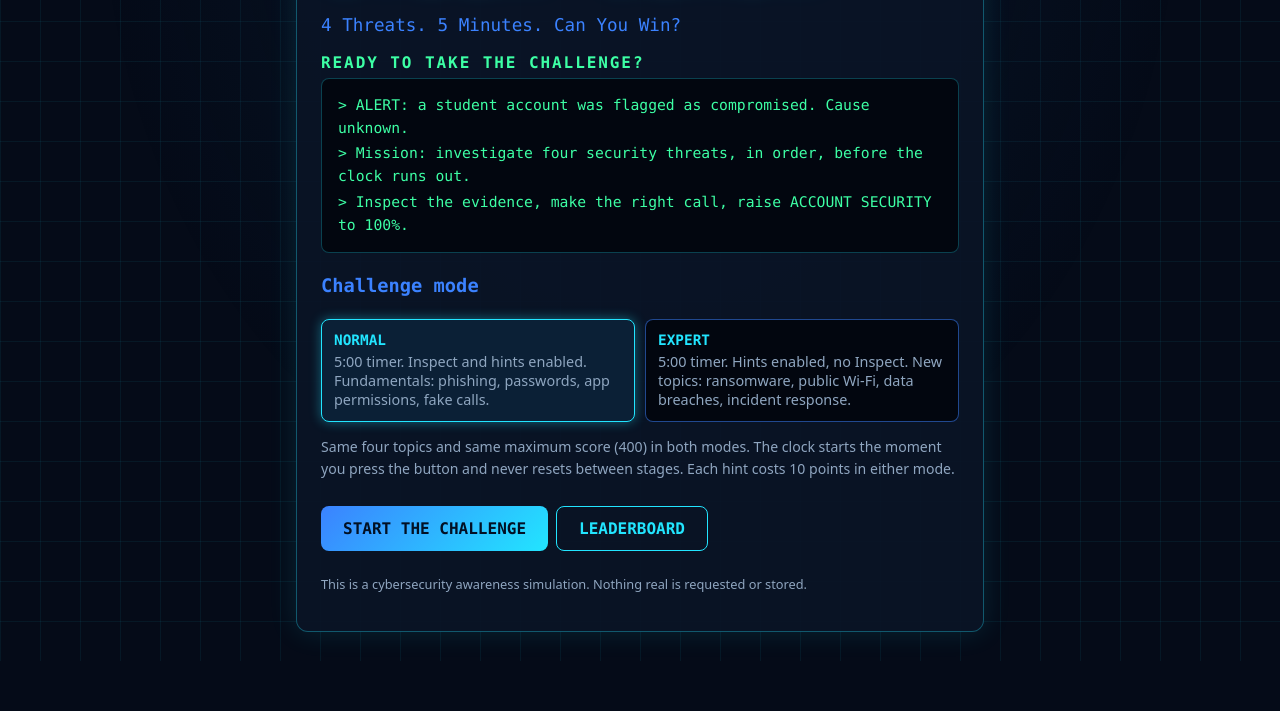
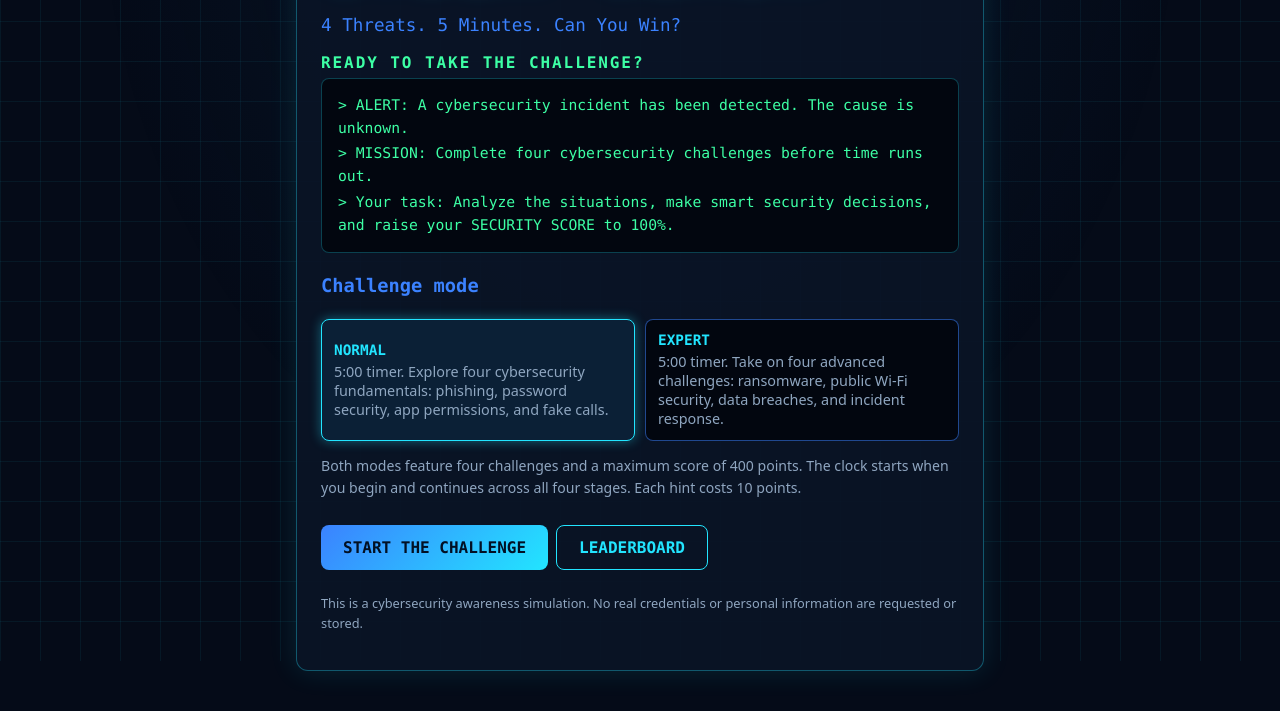
Before and after one commit to l-ctrl887/Cyber_Clash, a plain HTML site: page index.html in a window 1280 px wide. Shown: the part 139-850 px from the top of the page. Before the commit the page ends 819 px from the top, so only its background shows below. Drawn offline with Linux system fonts and the light colour scheme.

Commit message:
Update index.html

```diff
--- a/index.html
+++ b/index.html
@@ -10,13 +10,30 @@
 <section id="welcome" class="screen active">
  <h1>CYBER CLASH</h1><p class="sub">4 Threats. 5 Minutes. Can You Win?</p>
  <p class="cta">READY TO TAKE THE CHALLENGE?</p>
- <div class="term"><p>&gt; ALERT: a student account was flagged as compromised. Cause unknown.</p><p>&gt; Mission: investigate four security threats, in order, before the clock runs out.</p><p>&gt; Inspect the evidence, make the right call, raise ACCOUNT SECURITY to 100%.</p></div>
+ <div class="term"><p>&gt; ALERT: A cybersecurity incident has been detected. The cause is unknown.</p><p>&gt; MISSION: Complete four cybersecurity challenges before time runs out.</p><p>&gt; Your task: Analyze the situations, make smart security decisions, and raise your SECURITY SCORE to 100%.</p></div>
  <h3>Challenge mode</h3>
- <div class="modes"><button class="mode sel" data-m="normal" aria-pressed="true"><b>NORMAL</b><span>5:00 timer. Inspect and hints enabled. Fundamentals: phishing, passwords, app permissions, fake calls.</span></button>
- <button class="mode" data-m="expert" aria-pressed="false"><b>EXPERT</b><span>5:00 timer. Hints enabled, no Inspect. New topics: ransomware, public Wi-Fi, data breaches, incident response.</span></button></div>
- <p class="dim">Same four topics and same maximum score (400) in both modes. The clock starts the moment you press the button and never resets between stages. Each hint costs 10 points in either mode.</p>
- <div class="row"><button class="btn" id="btnStart">START THE CHALLENGE</button><button class="btn ghost" id="btnBoard">LEADERBOARD</button></div>
- <p class="disc">This is a cybersecurity awareness simulation. Nothing real is requested or stored.</p>
+<div class="modes">
+  <button class="mode sel" data-m="normal" aria-pressed="true">
+    <b>NORMAL</b>
+    <span>5:00 timer. Explore four cybersecurity fundamentals: phishing, password security, app permissions, and fake calls.</span>
+  </button>
+  <button class="mode" data-m="expert" aria-pressed="false">
+    <b>EXPERT</b>
+    <span>5:00 timer. Take on four advanced challenges: ransomware, public Wi-Fi security, data breaches, and incident response.</span>
+  </button>
+</div>
+<p class="dim">
+  Both modes feature four challenges and a maximum score of 400 points.
+  The clock starts when you begin and continues across all four stages.
+  Each hint costs 10 points.
+</p>
+<div class="row">
+  <button class="btn" id="btnStart">START THE CHALLENGE</button>
+  <button class="btn ghost" id="btnBoard">LEADERBOARD</button>
+</div>
+<p class="disc">
+  This is a cybersecurity awareness simulation. No real credentials or personal information are requested or stored.
+</p>
 </section>
 <section id="game" class="screen">
  <div class="hud"><div><small>Time</small><b id="hudTime">05:00</b></div><div><small>Stage</small><b id="hudStage">1/4</b></div><div><small>Score</small><b id="hudScore">0</b></div></div>
```
